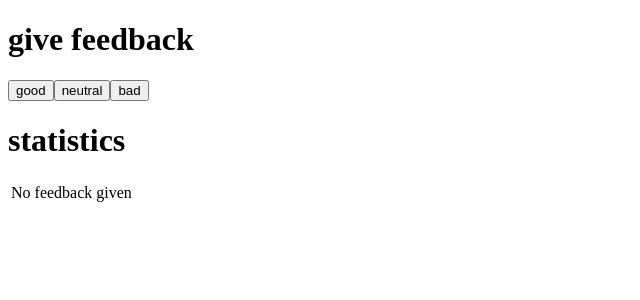
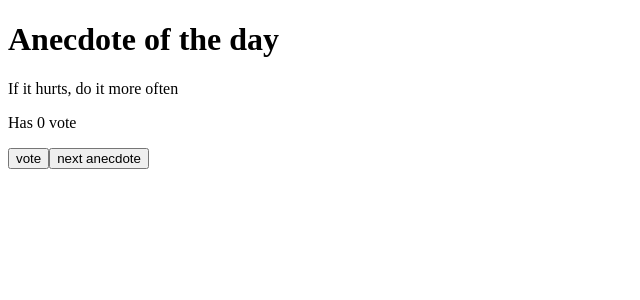
Before and after one commit to utsabk/full-stack-open-2021, a React (Create React App) app: page / in a window 1280 px wide. Shown: the top 300 px of the page, without its empty margins (0-640 px from the left). Built offline with nearby package versions, Linux system fonts and the light colour scheme; the HTML template or start-up script is replaced by a standard one.

Commit message:
Exercises 1.12.-1.14. anecdotes

```diff
--- a/src/App.js
+++ b/src/App.js
@@ -1,71 +1,65 @@
 import React, { useState } from 'react';
 
-const Button = ({ handleClick, text }) => <button onClick={handleClick}>{text}</button>;
-
-const Statistic = ({ text, value }) => {
-  return (
-    <table>
-      <tbody>
-        <tr>
-          <td>{text}</td>
-          <td>{value}</td>
-        </tr>
-      </tbody>
-    </table>
-  );
-};
-
-const Statistics = ({ good, neutral, bad}) => {
-
-  const sum = good + neutral + bad;
-
-  const average = (good - bad) / sum > 0 ? (good - bad) / sum : 'Not a number';
-
-  const positive = good/sum * 100 + '%';
-
-  if(sum <= 0){
-    return <Statistic text="No feedback given" />
-  }
-
-  return(
-    <>
-      <Statistic text="good" value={good} />
-      <Statistic text="neutral" value={neutral} />
-      <Statistic text="bad" value={bad} />
-      <Statistic text="all" value={sum} />
-      <Statistic text="average:" value={average} />
-      <Statistic text="positive:" value={positive} />
-      </>
-  )
-}
-
-const App = () => {
-  // Defining each componet's state separately
-
-  // const [good, setGood] = useState(0);
-  // const [neutral, setNeutral] = useState(0);
-  // const [bad, setBad] = useState(0);
-
-  // const handleGood = () => setGood(good + 1);
-  // const handleNeutral = () => setNeutral(neutral + 1);
-  // const handleBad = () => setBad(bad + 1);
-
-  const [stat, setStat] = useState({ good: 0, neutral: 0, bad: 0 });
-
-  const handleGood = () => setStat({ ...stat, good: stat.good + 1 });
-  const handleNeutral = () => setStat({ ...stat, neutral: stat.neutral + 1 });
-  const handleBad = () => setStat({ ...stat, bad: stat.bad + 1 });
-
+const Anecdote = ({ anecdote, vote }) => {
   return (
     <>
-      <h1>give feedback</h1>
-      <Button text="good" handleClick={handleGood} />
-      <Button text="neutral" handleClick={handleNeutral} />
-      <Button text="bad" handleClick={handleBad} />
-      <h1>statistics</h1>
-      <Statistics good={stat.good} neutral={stat.neutral} bad={stat.bad}/>
+      <p>{anecdote}</p>
+      {vote > 1 ? <p>Has {vote} votes </p> : <p>Has {vote} vote </p>}
     </>
   );
 };
 
+const App = () =>{
+
+  const anecdotes = [
+    'If it hurts, do it more often',
+    'Adding manpower to a late software project makes it later!',
+    'The first 90 percent of the code accounts for the first 90 percent of the development time...The remaining 10 percent of the code accounts for the other 90 percent of the development time.',
+    'Any fool can write code that a computer can understand. Good programmers write code that humans can understand.',
+    'Premature optimization is the root of all evil.',
+    'Debugging is twice as hard as writing the code in the first place. Therefore, if you write the code as cleverly as possible, you are, by definition, not smart enough to debug it.'
+  ]
+
+  const [selected, setSelected] = useState(0);
+
+  const [votes, setVotes] = useState(Array(6).fill(0));
+
+  // Function with two parenthesis
+  // look more at https://fullstackopen.com/en/part1/a_more_complex_state_debugging_react_apps#function-that-returns-a-function
+
+  const handleAnecdote = (max) => () => {
+    const random = Math.floor(Math.random() * max);
+    console.log('random', random);
+    setSelected(random);
+  };
+
+  const handleVotes = (index) => () => {
+    const copy = [...votes];
+    copy[index] += 1;
+
+    console.log('cpy',copy);
+    setVotes(copy);
+  };
+
+  const maxVote = Math.max(...votes);
+  const maxVoteIndex = votes.indexOf(maxVote);
+
+  return (
+    <div>
+      <h1>Anecdote of the day</h1>
+      <Anecdote anecdote={anecdotes[selected]} vote={votes[selected]} />
+      <button onClick={handleVotes(selected)}>vote</button>
+      <button onClick={handleAnecdote(5)}>next anecdote</button>
+      {maxVote !== 0 ? (
+        <>
+          <h1>Anecdote with most votes</h1>
+          <Anecdote anecdote={anecdotes[maxVoteIndex]} vote={maxVote} />
+        </>
+      ) : (
+        ''
+      )}
+    </div>
+  );
+}
+
 export default App;
```
